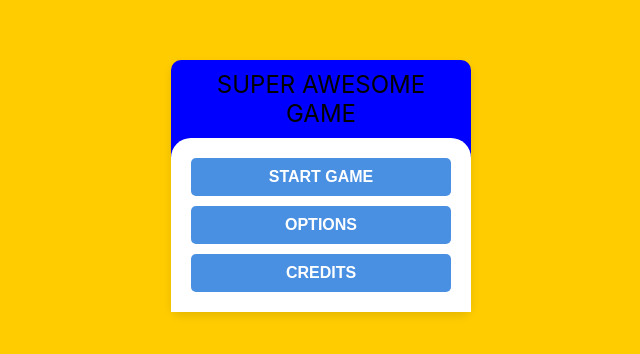
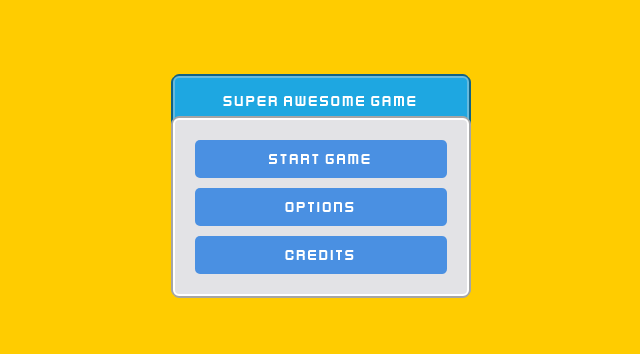
Before and after one commit to JosePaulo95/rumble-pie, a React (Vite) app: page / in a window 1280 px wide. Shown: the part 214-568 px from the top of the page, without its empty margins (319-959 px from the left). Built offline with nearby package versions, Linux system fonts and the light colour scheme.

Commit message:
wip estrutura com css

```diff
--- a/src/App.css
+++ b/src/App.css
@@ -1,3 +1,8 @@
+@font-face {
+  font-family: 'KenVector Future Thin';
+  src: url('./assets/fonts/kenvector_future_thin.ttf') format('truetype');
+}
+
 :root {
   --primay: black;
   --bg-primay: white;
@@ -76,41 +81,61 @@ button {
 
 .background {
   background-color: rgb(255,204,0);
-  background-repeat: repeat; /* Repete o padrão */
-  position: absolute; /* Posicionamento absoluto */
-  z-index: -1; /* Coloca o background atrás de outros elementos */
-  top: 0; /* Alinha ao topo */
-  left: 0; /* Alinha à esquerda */
-  width: 100%; /* Largura total */
-  height: 100%; /* Altura total */
+  background-repeat: repeat;
+  position: absolute;
+  z-index: -1;
+  top: 0;
+  left: 0;
+  width: 100%;
+  height: 100%;
 }
 
 .panel {
-  background-color: blue; /* Panel background color */
-  border-radius: 10px; /* Rounded corners */
-  box-shadow: 0 4px 8px rgba(0, 0, 0, 0.1); /* Shadow for depth */
-  width: 300px; /* Fixed width, adjust as necessary */
-  margin: auto; /* Center the panel */
+  font-family: 'KenVector Future Thin', sans-serif;
+  /* box-shadow: 0 4px 8px rgba(0, 0, 0, 0.1); */
+  width: 300px;
+  margin: auto;
+  color: white;
+  box-sizing: border-box;
 }
 
 .panel__header {
-  font-size: 24px; /* Large text for the header */
-  text-align: center; /* Center the text */
+  background-color: rgb(30,167,225);
+  border: 2px solid rgb(103, 186, 221);
+  box-shadow:
+    -2px 0 0 0 rgb(17, 98, 133),
+    2px 0 0 0 rgb(17, 98, 133),
+    0 -2px 0 0 rgb(17, 98, 133);
+  box-sizing: border-box;
+  outline-offset: -4px;
+  border-radius: 6px 6px 0 0;
+  font-size: 16px;
+  text-align: center;
   display: flex;
   justify-content: center;
-  margin: auto;
-  padding: 10px;
+  margin: 2px;
+  margin-bottom: -10px;
+  padding: 14px;
 }
 
 .panel__body {
-  border-radius: 20px 20px 0 0;
-  background-color: white;
+  margin: 2px;
+  box-sizing: border-box;
+  border: 2px solid rgb(255, 255, 255);
+  box-shadow:
+    -2px 0 0 0 rgb(165, 165, 165),
+    2px 0 0 0 rgb(165, 165, 165),
+    0 2px 0 0 rgb(165, 165, 165),
+    0 -2px 0 0 rgb(165, 165, 165);
+  border-radius: 6px;
+  background-color: rgb(227, 227, 230);
   padding: 20px; /* Spacing inside the panel */
   display: flex;
   flex-direction: column; /* Stack buttons vertically */
 }
 
 .panel__button {
+  font-family: 'KenVector Future Thin', sans-serif;
   background-color: #4a90e2; /* Button color */
   border: none; /* No border */
   border-radius: 5px; /* Rounded corners for buttons */
@@ -119,7 +144,6 @@ button {
   margin-bottom: 10px; /* Space between buttons */
   cursor: pointer; /* Cursor to pointer to indicate it's clickable */
   font-size: 16px; /* Font size */
-  font-weight: bold; /* Font weight */
   text-transform: uppercase; /* Uppercase text for style */
   outline: none; /* Remove focus outline */
   transition: background-color 0.3s ease; /* Transition for hover effect */
```
Also changed, not shown: src/assets/fonts/kenvector_future.ttf (added), src/assets/fonts/kenvector_future_thin.ttf (added).
